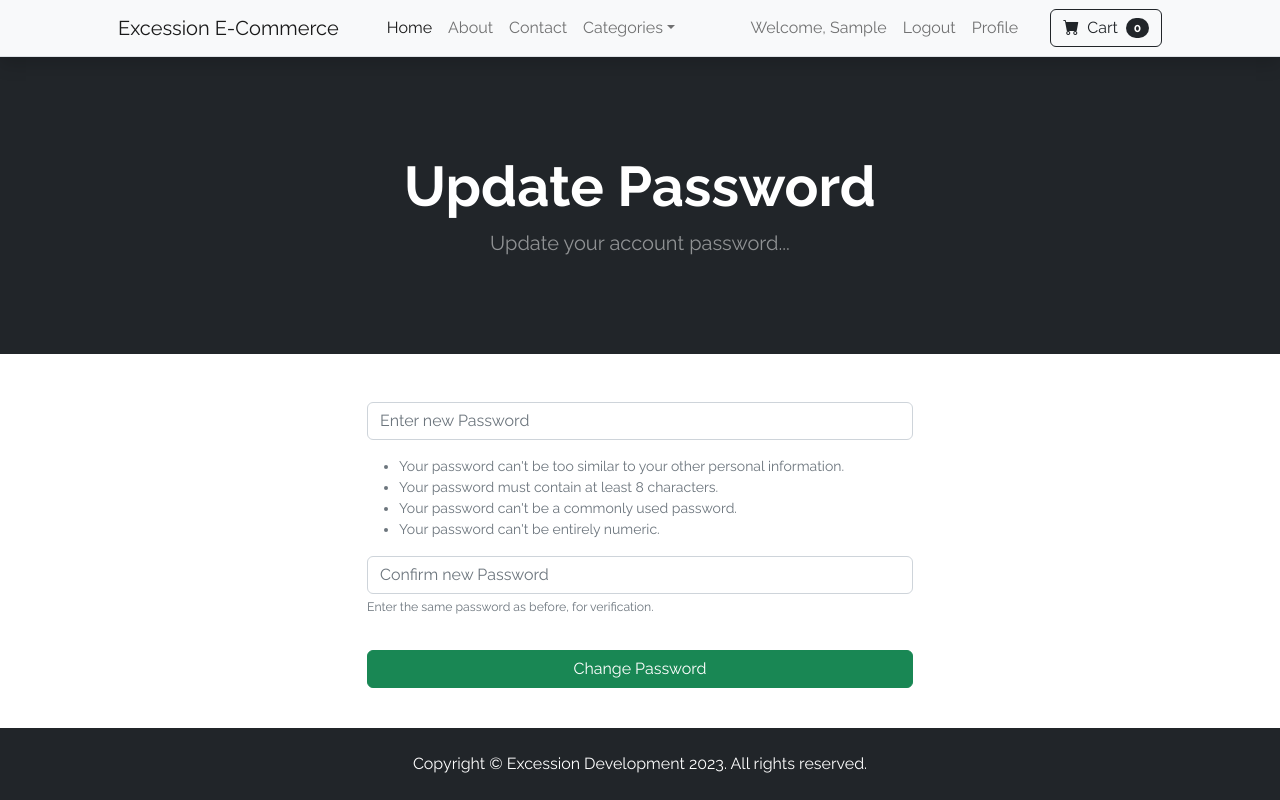
After one commit to drobb2020/django-ecommerce, a Django app: page /update_password/ in a window 1280 px wide. The commit adds this page. Run offline with Django 3.2, Linux system fonts and the light colour scheme; the visitor is signed in with stand-in values (Sample User, id 1); some libraries are stand-ins or nearby versions.

Commit message:
Update password functionality

```diff
--- a/ecom/store/forms.py
+++ b/ecom/store/forms.py
@@ -1,5 +1,5 @@
 from django import forms
-from django.contrib.auth.forms import UserCreationForm, UserChangeForm
+from django.contrib.auth.forms import UserCreationForm, UserChangeForm, SetPasswordForm
 from django.contrib.auth.models import User
 
 
@@ -90,3 +90,26 @@ class UpdateProfileForm(UserChangeForm):
         self.fields[
             "username"
         ].help_text = '<span class="form-text text-muted"><small>Required. Up to 150 characters. Letters, digits and symbols (@/./+/-/_) only.</small></span>'
+
+
+class ChangePasswordForm(SetPasswordForm):
+    class Meta:
+        model = User
+        fields = ['new_password1', 'new_password2']
+
+    def __init__(self, *args, **kwargs):
+        super(ChangePasswordForm, self).__init__(*args, **kwargs)
+
+        self.fields["new_password1"].widget.attrs["class"] = "form-control"
+        self.fields["new_password1"].widget.attrs["placeholder"] = "Enter new Password"
+        self.fields["new_password1"].label = ""
+        self.fields[
+            "new_password1"
+        ].help_text = "<ul class=\"form-text text-muted small\"><li>Your password can't be too similar to your other personal information.</li><li>Your password must contain at least 8 characters.</li><li>Your password can't be a commonly used password.</li><li>Your password can't be entirely numeric.</li></ul>"
+
+        self.fields["new_password2"].widget.attrs["class"] = "form-control"
+        self.fields["new_password2"].widget.attrs["placeholder"] = "Confirm new Password"
+        self.fields["new_password2"].label = ""
+        self.fields[
+            "new_password2"
+        ].help_text = '<span class="form-text text-muted"><small>Enter the same password as before, for verification.</small></span>'
--- a/ecom/store/urls.py
+++ b/ecom/store/urls.py
@@ -9,6 +9,7 @@ urlpatterns = [
     path('login/', views.login_user, name='login'),
     path('logout/', views.logout_user, name='logout'),
     path('register/', views.register_user, name='register'),
+    path('update_password/', views.update_password, name='update_password'),
     path('update_user/', views.update_user, name='update-user'),
     path('product/<int:pk>.', views.product, name='product'),
     path('category/<str:slug>/', views.category, name='category'),
--- a/ecom/store/views.py
+++ b/ecom/store/views.py
@@ -3,7 +3,7 @@ from django.contrib.auth import authenticate, login, logout
 from django.contrib.auth.models import User
 from django.shortcuts import redirect, render
 
-from .forms import SignUpForm, UpdateProfileForm
+from .forms import ChangePasswordForm, SignUpForm, UpdateProfileForm
 from .models import Category, Product
 
 
@@ -96,5 +96,28 @@ def update_user(request):
             return redirect("home")
         return render(request, "store/update_user.html", {"user_form": user_form})
     else:
-        messages.success(request, "Your must be authenticated to access this page!")
+        messages.success(request, "You must be authenticated to access this page!")
         return redirect("home")
+
+
+def update_password(request):
+    if request.user.is_authenticated:
+        current_user = request.user
+        if request.method == "POST":
+            form = ChangePasswordForm(current_user, request.POST)
+            if form.is_valid():
+                form.save()
+                messages.success(request, "Your password has been updated. Enjoy your experience")
+                login(request, current_user)
+                return redirect("update-user")
+            else:
+                for error in list(form.errors.values()):
+                    messages.error(request, error)
+                    return redirect("update_password")
+        else:
+            form = ChangePasswordForm(current_user)
+            context = {"form": form}
+            return render(request, "store/update_password.html", context)
+    else:
+        messages.error(request, "You must be authenticated to access this page!")
+        return redirect("home")
--- a/ecom/templates/store/login.html
+++ b/ecom/templates/store/login.html
@@ -31,6 +31,7 @@
         <button type="submit" class="btn btn-primary w-100">Login</button>
       </form>
       <p class="mt-3">Need an account? <a href="{% url 'register' %}">Register for free.</a></p>
+      <p class="mt-3">Forgot your password? <a href="#">Reset it here.</a></p>
     </div>
   </div>
 </div>
--- /dev/null
+++ b/ecom/templates/store/update_password.html
@@ -0,0 +1,32 @@
+{% extends 'base.html' %}
+
+{% load static %}
+
+{% block title %}| Update Password{% endblock title %}
+
+{% block content %}
+
+<header class="bg-dark py-5">
+  <div class="container px-4 px-lg-5 my-5">
+    <div class="text-center text-white">
+      <h1 class="display-4 fw-bolder">Update Password</h1>
+      <p class="lead fw-normal text-white-50 mb-4">
+        Update your account password...
+      </p>
+    </div>
+  </div>
+</header>
+
+<div class="container mt-5">
+    <div class="row align-items-center">
+      <div class="col-md-6 offset-md-3">
+        <form method="POST" action="{% url 'update_password' %}">
+          {% csrf_token %}
+          {{ form.as_p }}
+          <button type="submit" class="btn btn-success w-100 mt-3">Change Password</button>
+        </form>
+      </div>
+    </div>
+  </div>
+
+{% endblock content %}
--- a/ecom/templates/store/update_user.html
+++ b/ecom/templates/store/update_user.html
@@ -25,6 +25,7 @@
           {{ user_form.as_p }}
           <button type="submit" class="btn btn-success w-100 mt-5">Update Profile</button>
         </form>
+        <a href="{% url 'update_password' %}" class="btn btn-primary w-100 mt-3">Update your Password</a>
       </div>
     </div>
   </div>
```
